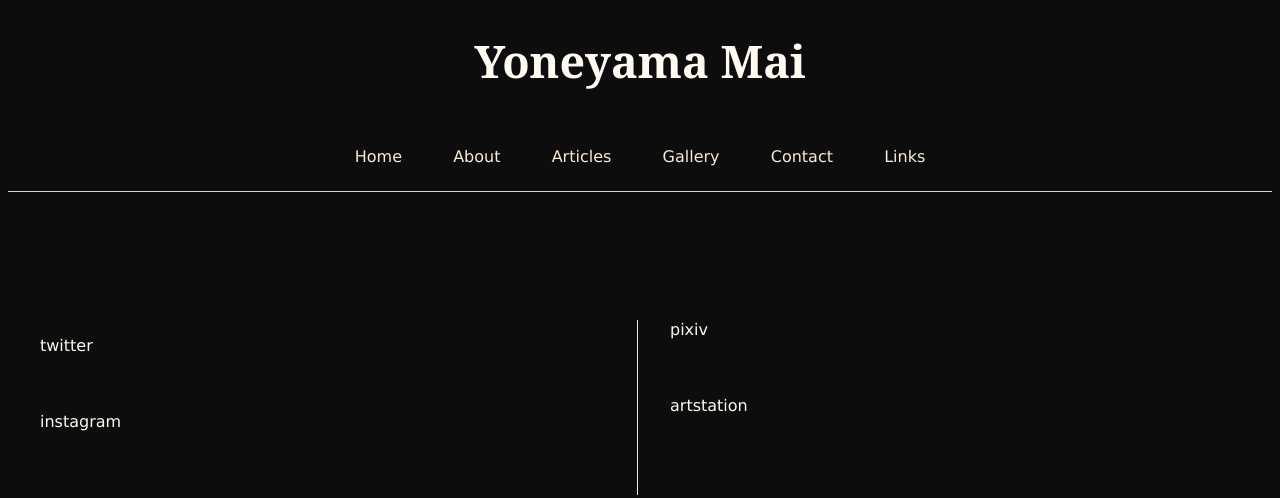
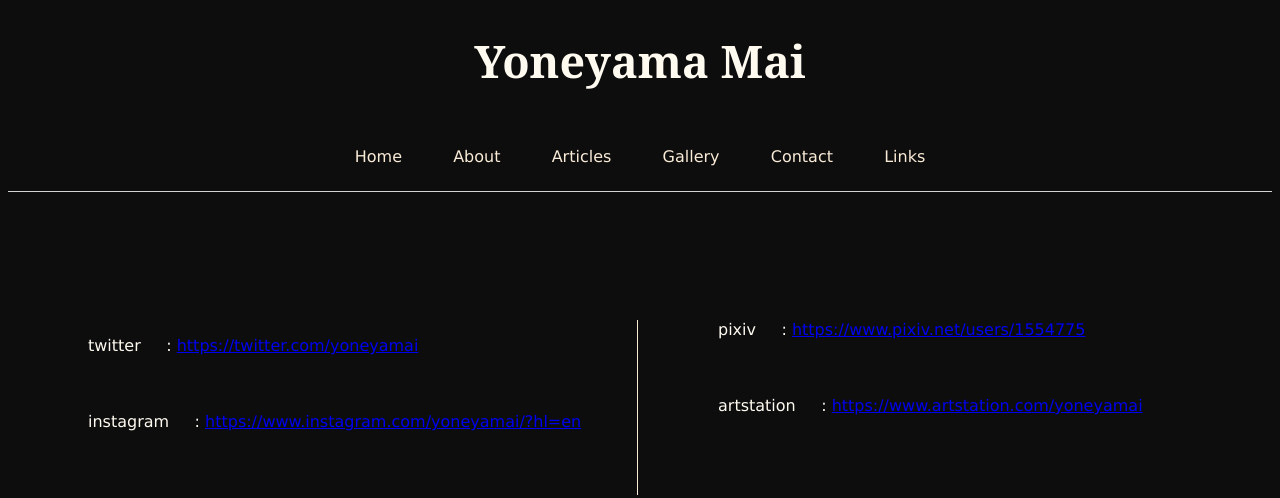
Before and after one commit to inqueueu/Web-Design-Task2, a plain HTML site: page Yoneyama/links.html in a window 1280 px wide. Drawn offline with Linux system fonts and the light colour scheme.

Commit message:
Add files via upload

```diff
--- a/Yoneyama/links.html
+++ b/Yoneyama/links.html
@@ -43,8 +43,6 @@
         </div>
     </nav>
 
-
-
     <style>
         .vl {
             border-left: 1px solid antiquewhite;
@@ -55,14 +53,17 @@
     <div class="container-links">
         <div class="twt">
             <div class="vl-text-l">
-    twitter
+                twitter  &nbsp &nbsp : <a href="https://twitter.com/yoneyamai">https://twitter.com/yoneyamai</a>
                 <br><br><br><br>
-    instagram</div>
+                instagram &nbsp &nbsp : <a href="https://www.instagram.com/yoneyamai/?hl=en">https://www.instagram.com/yoneyamai/?hl=en</a>
+            </div>
             <div class="vl">
                 <div class="vl-text">
-                pixiv
+                    pixiv &nbsp &nbsp : <a href="https://www.pixiv.net/users/1554775">https://www.pixiv.net/users/1554775</a>
                     <br><br><br><br>
-                artstation
+                    artstation &nbsp &nbsp : <a href="https://www.artstation.com/yoneyamai">https://www.artstation.com/yoneyamai</a>
                 </div>
             </div>
         </div>
+    </div>
+</div>
--- a/Yoneyama/mai.css
+++ b/Yoneyama/mai.css
@@ -175,10 +175,18 @@ p {
 
 .vl-text {
     text-align: left;
-    padding-left: 2em;
+    padding-left: 5em;
 }
 
 .vl-text-l {
-    padding-left: 2em;
+    padding-left: 5em;
     padding-top: 9em;
 }
+
+.gif {
+    padding-top: 0em;
+    width: 95%;
+    display: flex;
+    margin-left: auto;
+    margin-right: auto;
+}
```
Also changed, not shown: Yoneyama/gallery.html (+3 -0 lines), 1 other file. Lines whose indentation alone changed are shown as unchanged.
